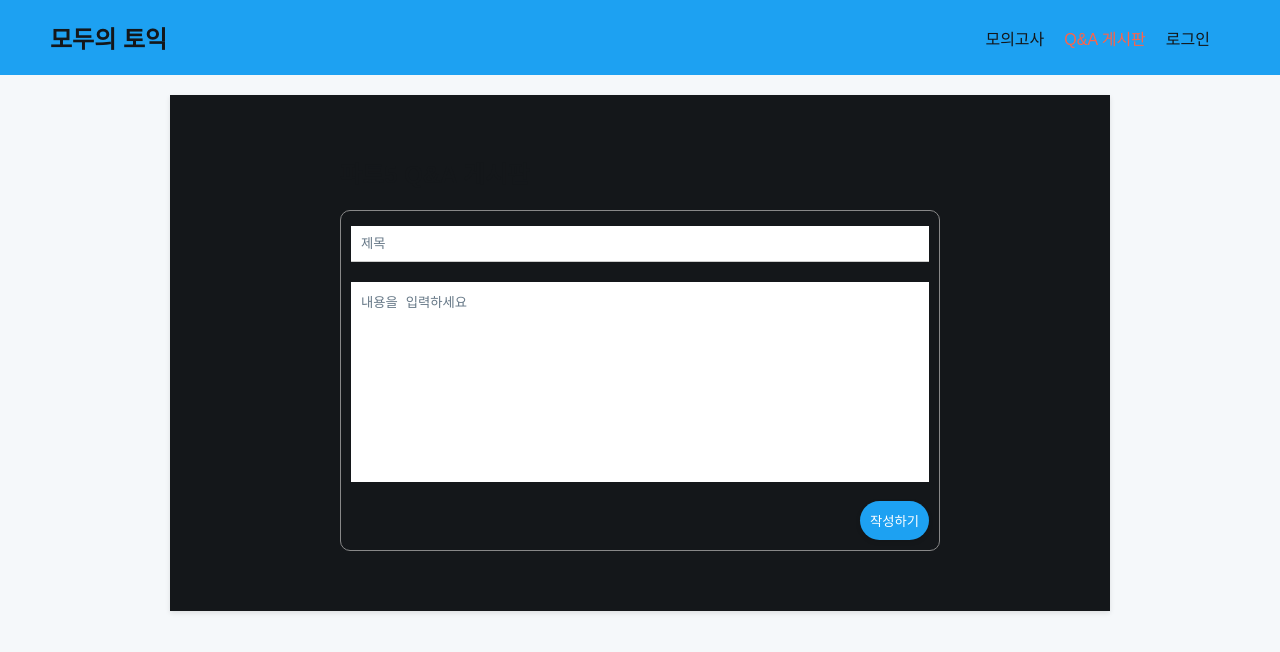
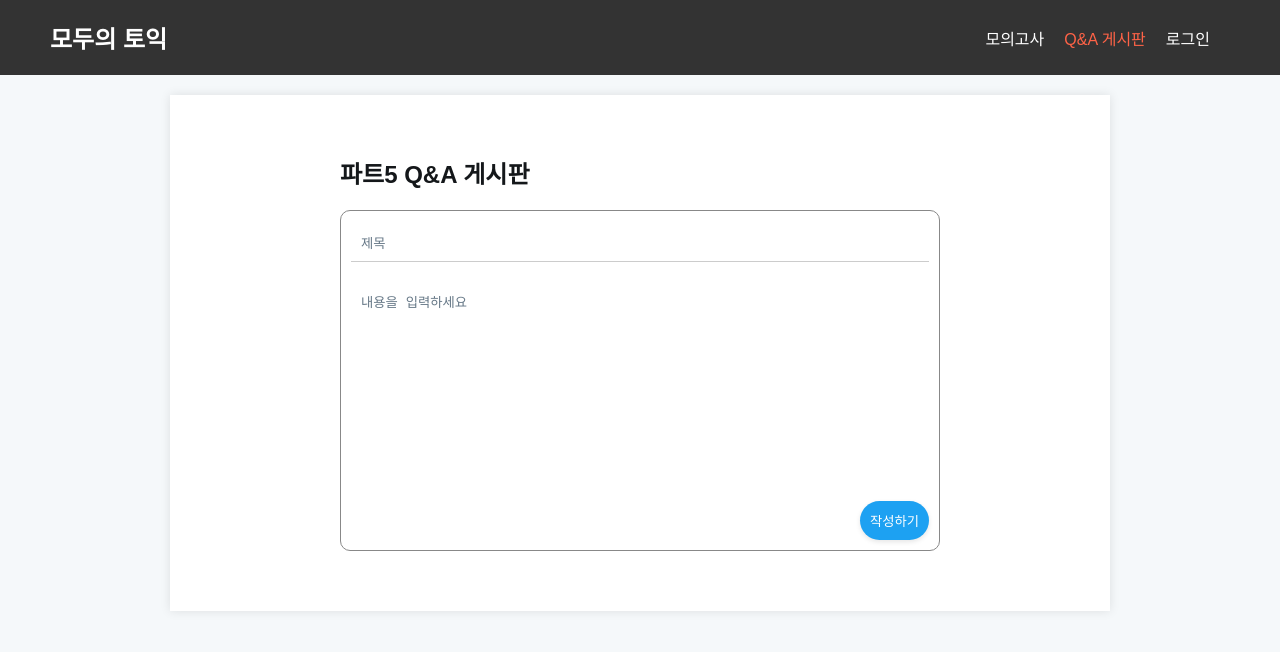
Before and after one commit to comsa33/toeic4all, a Flask app: page /board in a window 1280 px wide. Shown: the top 652 px of the page. Run offline with Flask 3, Linux system fonts and the light colour scheme; data that the repository does not hold is empty; some web fonts are replaced.

Commit message:
fix: css

```diff
--- a/static/css/style.css
+++ b/static/css/style.css
@@ -1,22 +1,13 @@
-:root {
-    --primary-color: #333;
-    --secondary-color: #fff;
-    --placeholder-color: #657786;
-    --disabled-color: #aac9f1;
-    --background-color: #f3f3f3;
-    --box-shadow: 0 2px 5px rgba(0, 0, 0, 0.1);
-}
-
 body {
     font-family: Pretendard, sans-serif;
     margin: 0;
     padding: 0;
-    background-color: var(--background-color);
+    background-color: #f3f3f3;
 }
 
 nav {
-    background-color: var(--primary-color);
-    color: var(--secondary-color);
+    background-color: #333;
+    color: #fff;
     padding: 20px 50px;
     display: flex;
     justify-content: space-between;
@@ -25,11 +16,11 @@ nav {
 
 nav h2 {
     margin: 0;
-    color: var(--secondary-color);
+    color: #fff;
 }
 
 nav h2 a {
-    color: var(--secondary-color);
+    color: #fff;
     text-decoration: none;
 }
 
@@ -42,16 +33,16 @@ nav ul {
 }
 
 nav ul li {
-    color: var(--secondary-color);
+    color: #fff;
 }
 
 nav ul li a {
-    color: var(--secondary-color);
+    color: #fff;
     text-decoration: none;
 }
 
 nav ul li a:hover {
-    color: var(--placeholder-color);
+    color: #ddd;
 }
 
 nav ul .active a {
@@ -62,8 +53,8 @@ nav ul .active a {
     max-width: 900px;
     margin: 20px auto;
     padding: 20px;
-    background-color: var(--secondary-color);
-    box-shadow: var(--box-shadow);
+    background-color: #fff;
+    box-shadow: 0px 0px 10px rgba(0,0,0,0.1);
 }
 
 .dropdown {
@@ -82,9 +73,9 @@ nav ul .active a {
 }
 
 .button {
-    background-color: var(--primary-color);
+    background-color: #4CAF50;
     border: none;
-    color: var(--secondary-color);
+    color: white;
     padding: 10px 20px;
     text-align: center;
     text-decoration: none;
@@ -96,11 +87,11 @@ nav ul .active a {
 }
 
 .button:hover {
-    background-color: #292929;
+    background-color: #45a049;
 }
 
 .button:active {
-    background-color: #1a1a1a;
+    background-color: #3e8e41;
 }
 
 .button-container {
```
